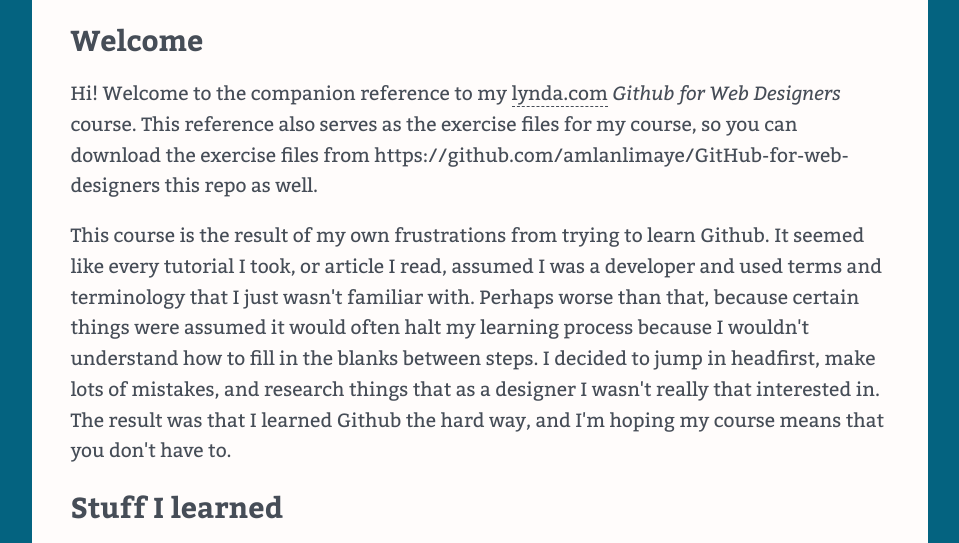
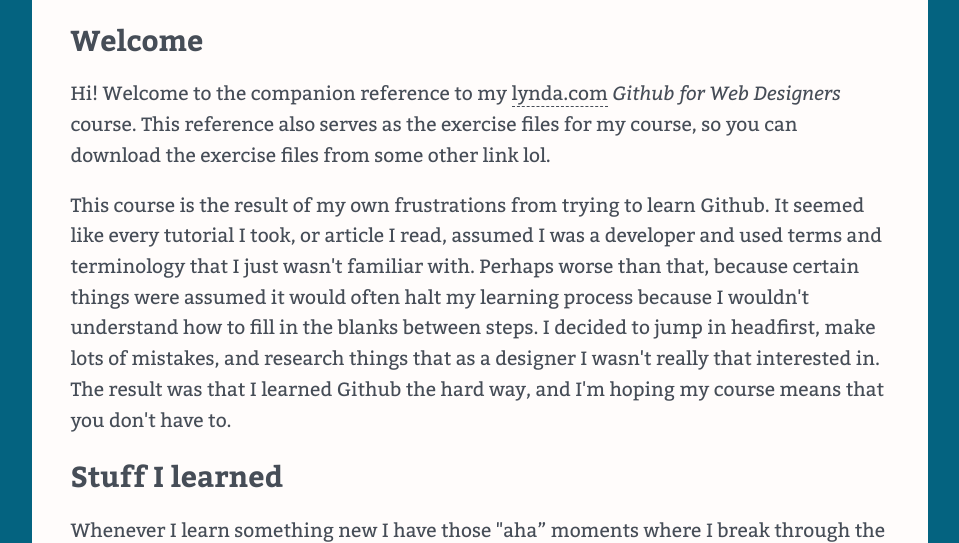
Before and after one commit to amlanlimaye/GitHub-for-web-designers, a plain HTML site: page index.html in a window 1280 px wide. Shown: the part 229-772 px from the top of the page, without its empty margins (160-1119 px from the left). Drawn offline with nearby package versions, Linux system fonts and the light colour scheme.

```diff
--- a/index.html
+++ b/index.html
@@ -26,7 +26,7 @@
     </nav>
     <main>
     <h2>Welcome</h2>
-    <p>Hi! Welcome to the companion reference to my <a href="http://www.lynda.com" title="lynda.com">lynda.com</a> <em>Github for Web Designers</em> course. This reference also serves as the exercise files for my course, so you can download the exercise files from https://github.com/amlanlimaye/GitHub-for-web-designers this repo as well.</p>
+    <p>Hi! Welcome to the companion reference to my <a href="http://www.lynda.com" title="lynda.com">lynda.com</a> <em>Github for Web Designers</em> course. This reference also serves as the exercise files for my course, so you can download the exercise files from some other link lol.</p>
     <p>This course is the result of my own frustrations from trying to learn Github. It seemed like every tutorial I took, or article I read, assumed I was a developer and used terms and terminology that I just wasn't familiar with. Perhaps worse than that, because certain things were assumed it would often halt my learning process because I wouldn't understand how to fill in the blanks between steps. I decided to jump in headfirst, make lots of mistakes, and research things that as a designer I wasn't really that interested in. The result was that I learned Github the hard way, and I'm hoping my course means that you don't have to.</p>
     <h2>Stuff I learned</h2>
     <p>Whenever I learn something new I have those &quot;aha&rdquo; moments where I break through the murk into moments of clarity. In addition to the reference and glossary that you&rsquo;ll find here I wanted to list some of the concepts that I found really important when learning Github.</p>
```
